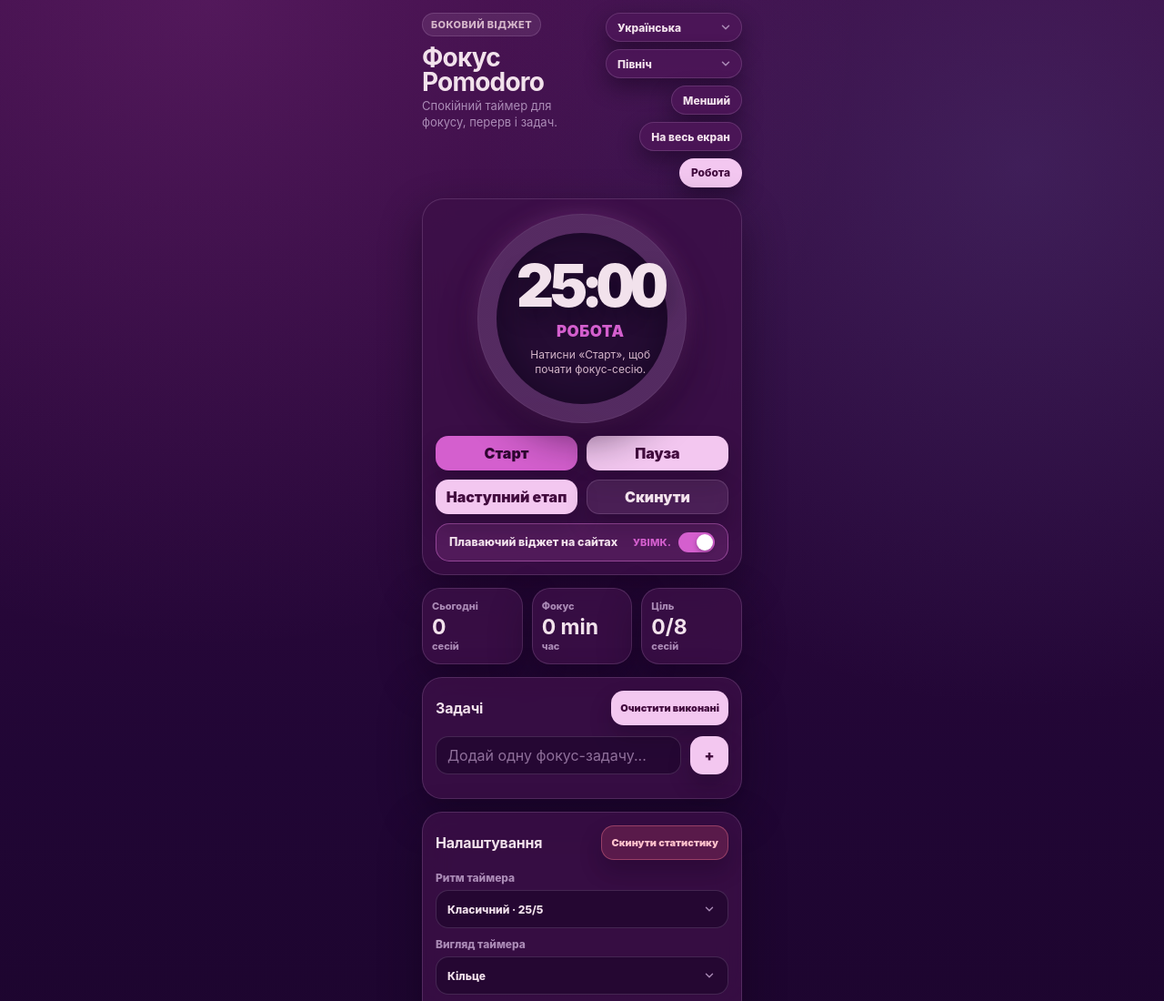
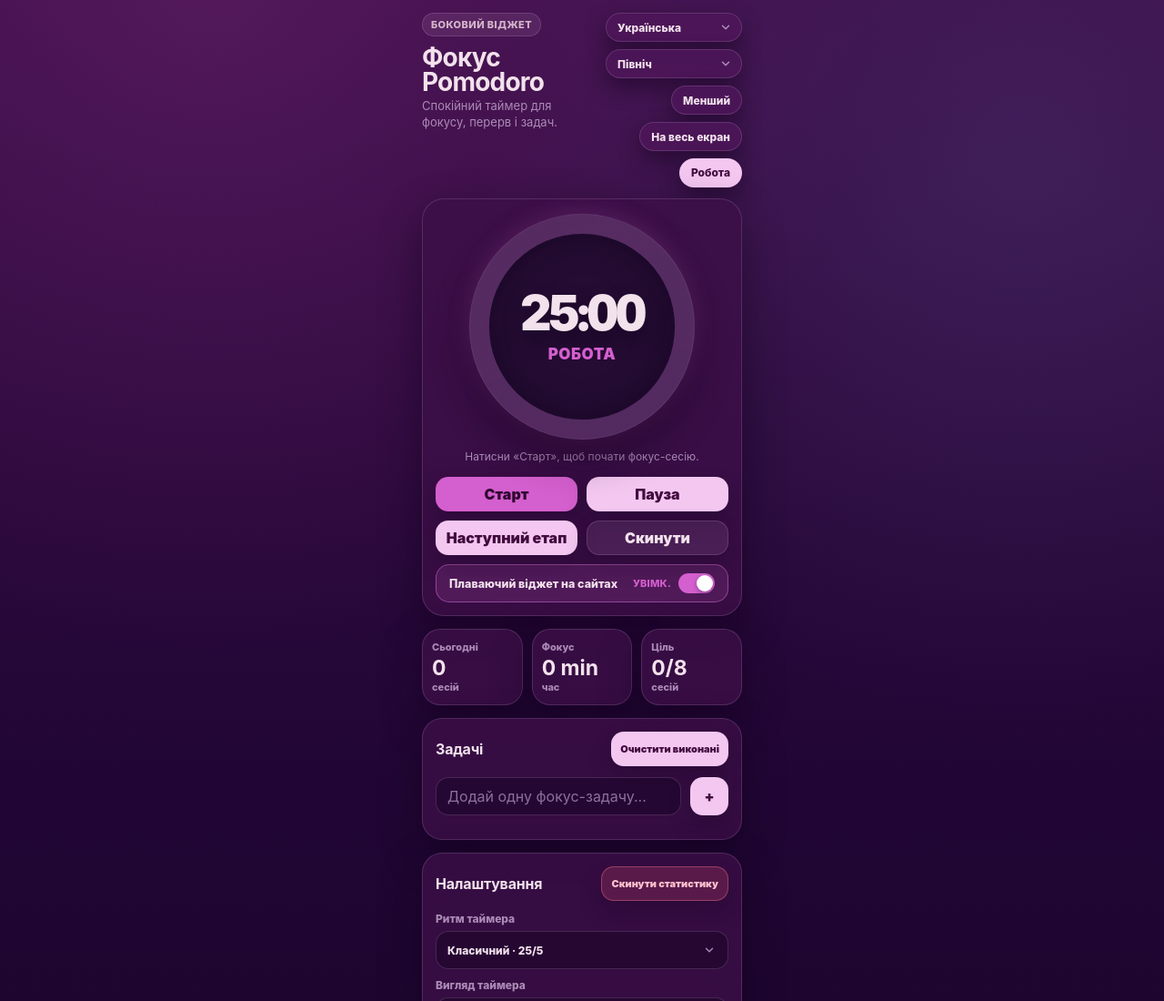
Before and after one commit to Sinnaint/firefly-focus, a browser extension: page sidepanel.html in a window 1280 px wide. Shown: the top 1100 px of the page at 91% size. Drawn offline with Linux system fonts and the light colour scheme.

Commit message:
Rebalance the dial: hint out of the ring, digits sized from the diameter

```diff
--- a/sidepanel.css
+++ b/sidepanel.css
@@ -407,8 +407,16 @@ p {
   border-radius: 28px;
 }
 
+/*
+ * One number drives the whole dial. The inner disc's padding and the digit
+ * size are both fractions of --ring-size, so the time can never outgrow the
+ * circle: content width is 0.82S − 2×0.065S = 0.69S, and the longest string
+ * "120:00" is 2.93em ≈ 0.63S wide. Overriding the diameter alone rescales
+ * everything in proportion.
+ */
 .ring {
-  width: min(270px, 82vw);
+  --ring-size: min(270px, 82vw);
+  width: var(--ring-size, 230px);
   aspect-ratio: 1;
   margin: 2px auto 16px;
   display: grid;
@@ -431,12 +439,12 @@ p {
   border-radius: 50%;
   background: var(--ring-inner-bg);
   box-shadow: inset 0 0 36px var(--ring-inner-shadow);
-  padding: 22px;
+  padding: calc(var(--ring-size, 230px) * 0.065);
 }
 
 .timer {
   color: var(--text);
-  font-size: clamp(52px, 15vw, 74px);
+  font-size: calc(var(--ring-size, 230px) * 0.215);
   font-weight: 950;
   line-height: 0.92;
   /* em, not px: the size is clamped, so pixel tracking would drift with the
@@ -457,11 +465,13 @@ p {
 }
 
 .hint {
-  margin-top: 8px;
-  max-width: 215px;
-  color: var(--muted);
+  max-width: 34ch;
+  margin: 0 auto 14px;
+  color: var(--subtle);
   font-size: calc(12px * var(--text-scale, 1));
-  line-height: 1.35;
+  line-height: 1.45;
+  text-align: center;
+  text-wrap: balance;
 }
 
 .controls {
@@ -906,17 +916,12 @@ body[data-view="compact"] .timer-shell {
 }
 
 body[data-view="compact"] .ring {
-  width: min(190px, 70vw);
+  --ring-size: min(190px, 70vw);
   margin-bottom: 12px;
 }
 
 body[data-view="compact"] .ring-inner {
   width: 84%;
-  padding: 16px;
-}
-
-body[data-view="compact"] .timer {
-  font-size: clamp(42px, 14vw, 58px);
 }
 
 body[data-view="compact"] .mode {
@@ -1044,12 +1049,8 @@ h1 {
 }
 
 .ring {
-  width: min(230px, 76vw);
-  margin-bottom: 14px;
-}
-
-.timer {
-  font-size: clamp(46px, 13vw, 64px);
+  --ring-size: min(248px, 72vw);
+  margin-bottom: 10px;
 }
 
 .controls button,
@@ -1074,11 +1075,7 @@ body[data-view="compact"] .app {
 }
 
 body[data-view="compact"] .ring {
-  width: min(154px, 64vw);
-}
-
-body[data-view="compact"] .timer {
-  font-size: clamp(34px, 12vw, 48px);
+  --ring-size: min(166px, 62vw);
 }
 
 
--- a/sidepanel.html
+++ b/sidepanel.html
@@ -44,9 +44,12 @@
         <div class="ring-inner">
           <div id="timer" class="timer">25:00</div>
           <div id="mode" class="mode">Робота</div>
-          <div id="hint" class="hint">Натисни «Старт», щоб почати фокус-сесію.</div>
         </div>
       </div>
+
+      <!-- Supporting copy lives under the circle, not inside it: three lines of
+           advice next to the time competed with it and squeezed the digits. -->
+      <p id="hint" class="hint">Натисни «Старт», щоб почати фокус-сесію.</p>
 
       <div class="controls">
         <button id="startBtn" class="primary" type="button" data-i18n="start">Старт</button>
```
Also changed, not shown: CLAUDE.md (+1 -0 lines).
